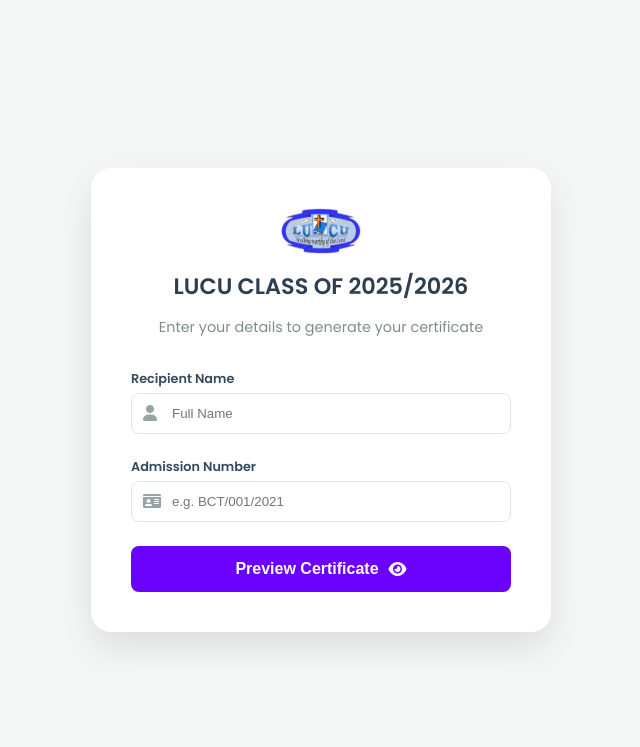
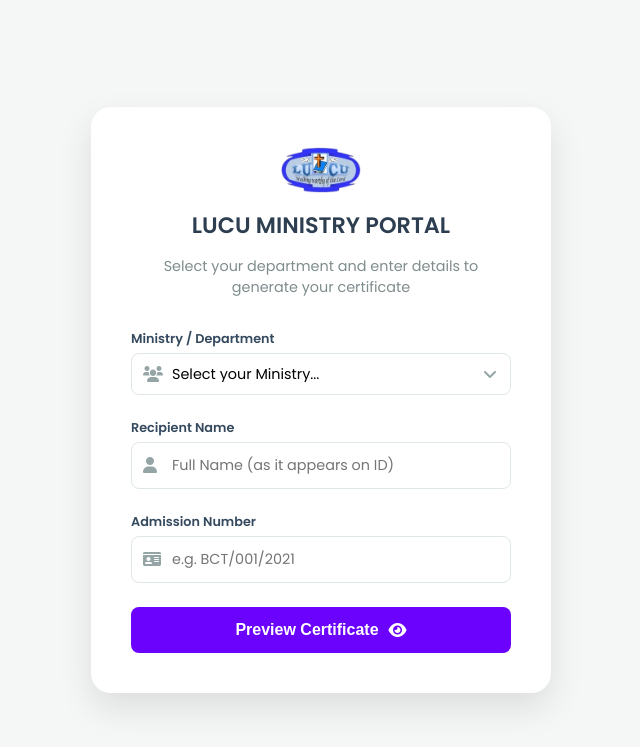
Before and after one commit to waruifelix82-jpg/Certificate_Generator, a Flask app: page / in a window 1280 px wide. Shown: the top 747 px of the page, without its empty margins (319-959 px from the left). Run offline with Flask 3, Linux system fonts and the light colour scheme.

Commit message:
added sub groups

```diff
--- a/app.py
+++ b/app.py
@@ -2,19 +2,35 @@ from flask import Flask, render_template, request, send_file, flash, redirect, u
 import os
 import io
 import csv
+import datetime
 from PIL import Image, ImageDraw, ImageFont
 
 app = Flask(__name__, template_folder='templates', static_folder='static')
 app.secret_key = "lucu_secret_key_2026"
 
-def is_student_registered(input_name):
+def is_student_registered(input_name, selected_ministry):
     try:
         with open('registered_students.csv', mode='r', encoding='utf-8') as file:
             reader = csv.DictReader(file)
-            registered_names = [row['name'].strip().upper() for row in reader]
-            return input_name.strip().upper() in registered_names
+            for row in reader:
+                if (row['name'].strip().upper() == input_name.strip().upper() and
+                    row['category'].strip() == selected_ministry):
+                    return True
+            return False
     except FileNotFoundError:
         return False
+
+@app.route("/admin/lucu_admin_2026")
+def admin_dashboard():
+    downloads = []
+    try:
+        if os.path.exists('downloads.csv'):
+            with open('downloads.csv', mode='r', encoding='utf-8') as f:
+                reader = csv.DictReader(f)
+                downloads = list(reader)
+    except Exception as e:
+        flash(f"Admin Error: {e}", "error")
+    return render_template("admin.html", downloads=downloads)
 
 @app.route("/")
 def home():
@@ -24,13 +40,15 @@ def home():
 def generate():
     name = request.form.get("student_name")
     adm_no = request.form.get("adm_no")
+    ministry = request.form.get("ministry")
 
-    if not name or not adm_no:
-        flash("Error: Name and Admission Number are required!", "error")
+    if not name or not adm_no or not ministry:
+        flash("Error: All fields are required!", "error")
         return redirect(url_for('home'))
 
-    if not is_student_registered(name):
-        flash("Registration Error: Your name was not found on the Elders list.", "error")
+    # FIXED: Calling the function correctly
+    def is_student_registered(input_name, selected_ministry):
+        flash(f"Registration Error: {name} not found in {ministry}.", "error")
         return redirect(url_for('home'))
 
     if request.cookies.get(f"done_{name.replace(' ', '_')}"):
@@ -43,29 +61,43 @@ def generate():
         return redirect(url_for('home'))
 
     try:
-        # Load background - Must convert to RGBA to handle transparent signatures
-        img = Image.open("certificate.jpg").convert("RGBA")
+        # --- ASSET CONFIGURATION ---
+        configs = {
+            "Forth Years": {
+                "bg": "certificate_forth_years.jpg",
+                "sig_p": "sig_pm.png",
+                "sig_c": "sig_chair.png",
+                "name_y": 0.39,   # Original position
+                "sig_y": 0.72     # Original signature height
+            },
+            "Network Evangelistic": {
+                "bg": "certificate_network.jpg",
+                "sig_p": "sig_pm_network.png",
+                "sig_c": "sig_chair_network.png",
+                "name_y": 0.49,   # TOUCHES THE LINE for Network
+                "sig_y": 0.75     # Adjusts signatures for Network layout
+            }
+        }
+
+        cfg = configs.get(ministry, configs["Forth Years"])
+
+        img = Image.open(cfg["bg"]).convert("RGBA")
         W, H = img.size
         draw = ImageDraw.Draw(img)
 
-        # --- NEW: SIGNATURE SECTION ---
-        # Load the signature files from the static folder
         try:
-            sig_pm = Image.open(os.path.join("static", "sig_pm.png")).convert("RGBA")
-            sig_chair = Image.open(os.path.join("static", "sig_chair.png")).convert("RGBA")
+            sig_pm = Image.open(os.path.join("static", cfg["sig_p"])).convert("RGBA")
+            sig_chair = Image.open(os.path.join("static", cfg["sig_c"])).convert("RGBA")
 
-            # Resize signatures to fit the lines (adjust these numbers if needed)
             sig_pm = sig_pm.resize((int(W * 0.15), int(H * 0.08)))
             sig_chair = sig_chair.resize((int(W * 0.15), int(H * 0.08)))
 
-            # Paste signatures onto the certificate
-            # Coordinates based on your template: PM (Left), Chairperson (Right)
-            img.paste(sig_pm, (int(W * 0.15), int(H * 0.72)), sig_pm)
-            img.paste(sig_chair, (int(W * 0.68), int(H * 0.72)), sig_chair)
+            # Using dynamic sig_y from config
+            img.paste(sig_pm, (int(W * 0.15), int(H * cfg["sig_y"])), sig_pm)
+            img.paste(sig_chair, (int(W * 0.68), int(H * cfg["sig_y"])), sig_chair)
         except FileNotFoundError:
-            print("Signature files not found in static folder. Skipping signatures.")
+            print(f"Signature files for {ministry} not found.")
 
-        # --- TEXT SECTION (Original Logic) ---
         name_size = int(W * 0.04)
         font_paths = ["arial.ttf", "Poppins-Bold.ttf",
                       "/usr/share/fonts/truetype/dejavu/DejaVuSans-Bold.ttf",
@@ -82,10 +114,22 @@ def generate():
             font_name = ImageFont.load_default()
 
         center_x = W // 2
-        name_y = int(H * 0.39)
+        # Using dynamic name_y from config to ensure it touches the line
+        name_y = int(H * cfg["name_y"])
         draw.text((center_x, name_y), name.upper(), fill=(0, 51, 153), font=font_name, anchor="mm")
 
-        # Convert back to RGB to save as JPEG
+        # --- LOG DOWNLOAD ---
+        try:
+            log_file = 'downloads.csv'
+            file_exists = os.path.isfile(log_file)
+            with open(log_file, mode='a', encoding='utf-8', newline='') as f:
+                writer = csv.writer(f)
+                if not file_exists:
+                    writer.writerow(['Timestamp', 'Name', 'Admission_No', 'Ministry'])
+                writer.writerow([datetime.datetime.now().strftime("%Y-%m-%d %H:%M:%S"), name.upper(), adm_no, ministry])
+        except Exception as e:
+            print(f"Logging failed: {e}")
+
         final_img = img.convert("RGB")
         img_io = io.BytesIO()
         final_img.save(img_io, 'JPEG', quality=100)
--- a/static/style.css
+++ b/static/style.css
@@ -95,7 +95,7 @@ h1 {
 .input-group {
     text-align: left;
     margin-bottom: 1.5rem;
-    position: relative; /* Required for search dropdown */
+    position: relative;
 }
 
 .input-group label {
@@ -119,17 +119,41 @@ h1 {
     z-index: 5;
 }
 
-.inner-input input {
+/* Combined styling for Inputs and Selects */
+.inner-input input,
+.inner-input select {
     width: 100%;
     padding: 12px 12px 12px 40px;
     border: 1px solid #dfe6e9;
     border-radius: 8px;
-    transition: border 0.3s;
+    transition: all 0.3s;
+    font-family: 'Poppins', sans-serif;
+    font-size: 0.9rem;
+    background-color: white;
 }
 
-input:focus {
+/* Specific Dropdown Arrow for the Select Ministry field */
+.inner-input select {
+    appearance: none;
+    -webkit-appearance: none;
+    cursor: pointer;
+}
+
+/* Icon for the dropdown arrow */
+.input-group:has(select) .inner-input::after {
+    content: '\f107';
+    font-family: 'Font Awesome 6 Free';
+    font-weight: 900;
+    position: absolute;
+    right: 15px;
+    color: #95a5a6;
+    pointer-events: none;
+}
+
+input:focus, select:focus {
     outline: none;
     border-color: #6b02fd;
+    box-shadow: 0 0 0 3px rgba(107, 2, 253, 0.1);
 }
 
 /* --- AUTOCOMPLETE DROPDOWN --- */
@@ -223,11 +247,25 @@ button:hover {
     text-align: left;
 }
 
+.preview-item small {
+    display: block;
+    font-size: 0.75rem;
+    color: #7f8c8d;
+    text-transform: uppercase;
+    font-weight: 600;
+    margin-bottom: 2px;
+}
+
 .preview-item p {
-    margin: 5px 0 15px 0;
+    margin: 0 0 15px 0;
     font-size: 1.1rem;
     font-weight: 600;
     color: #2c3e50;
+}
+
+/* Highlight the Ministry color in the preview */
+#previewMinistry {
+    color: #6b02fd;
 }
 
 .modal-footer {
--- a/templates/index.html
+++ b/templates/index.html
@@ -12,7 +12,6 @@
 
     <div class="glass-container">
 
-        <!-- FLASHED ERROR MESSAGES START -->
         {% with messages = get_flashed_messages(with_categories=true) %}
           {% if messages %}
             {% for category, message in messages %}
@@ -22,25 +21,37 @@
             {% endfor %}
           {% endif %}
         {% endwith %}
-        <!-- FLASHED ERROR MESSAGES END -->
 
         <div class="header">
            <img src="{{ url_for('static', filename='logo.png') }}" alt="LUCU Logo" class="cu-logo">
-            <h1>LUCU CLASS OF 2025/2026</h1>
-            <p>Enter your details to generate your certificate</p>
+            <h1>LUCU MINISTRY PORTAL</h1>
+            <p>Select your department and enter details to generate your certificate</p>
         </div>
 
         <form action="/generate" method="POST" class="cert-form" id="mainForm">
-            <!-- 1. RECIPIENT NAME -->
+
+            <div class="input-group">
+                <label for="ministry">Ministry / Department</label>
+                <div class="inner-input">
+                    <i class="fas fa-users"></i>
+                    <select id="ministry" name="ministry" required>
+                        <option value="" disabled selected>Select your Ministry...</option>
+                        <option value="Forth Years">Whole CU (4th Years)</option>
+                        <option value="Network Evangelistic">Network Evangelistic</option>
+                        <option value="Publicity and Media">Publicity and Media Ministry</option>
+                        <option value="Creative Ministry">Creative Ministry</option>
+                    </select>
+                </div>
+            </div>
+
             <div class="input-group">
                 <label for="student_name">Recipient Name</label>
                 <div class="inner-input">
                     <i class="fas fa-user"></i>
-                    <input type="text" id="student_name" name="student_name" placeholder="Full Name" required>
+                    <input type="text" id="student_name" name="student_name" placeholder="Full Name (as it appears on ID)" required>
                 </div>
             </div>
 
-            <!-- 2. ADMISSION NUMBER -->
             <div class="input-group">
                 <label for="adm_no">Admission Number</label>
                 <div class="inner-input">
@@ -56,13 +67,17 @@
         </form>
     </div>
 
-    <!-- PREVIEW MODAL -->
     <div id="previewModal" class="modal">
         <div class="modal-content">
             <div class="modal-header">
                 <h3><i class="fas fa-check-circle"></i> Confirm Details</h3>
             </div>
             <div class="preview-body">
+                <div class="preview-item">
+                    <small>Selected Ministry:</small>
+                    <p id="previewMinistry" style="font-weight: 600; color: #6b02fd;"></p>
+                </div>
+
                 <div class="preview-item">
                     <small>Full Name:</small>
                     <p id="previewName"></p>
@@ -73,7 +88,7 @@
                     <p id="previewAdm"></p>
                 </div>
 
-                <p class="notice">Only 2021 and 2022 intake years are eligible. Please ensure the details are correct.</p>
+                <p class="notice">Please ensure you have selected the correct ministry. Certificates cannot be changed once generated.</p>
             </div>
             <div class="modal-footer">
                 <button type="button" onclick="closePreview()" class="btn-secondary">
--- /dev/null
+++ b/templates/registered_et.csv
@@ -0,0 +1,4 @@
+dennis kimotho
+Felix warui
+cicily Mbaabu
+joy kanana
```
Also changed, not shown: downloads.csv (added, +8 -0 lines), index.html (deleted, +0 -87 lines), templates/admin.html (added, +40 -0 lines), certificate_forth_years.jpg (renamed from certificate.jpg), certificate_network.jpg (added), templates/registered_students.csv (renamed from registered_students.csv).
